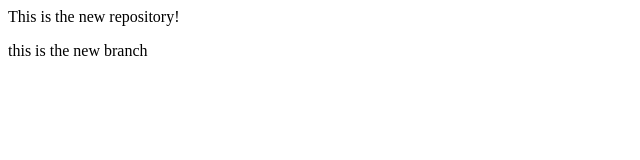
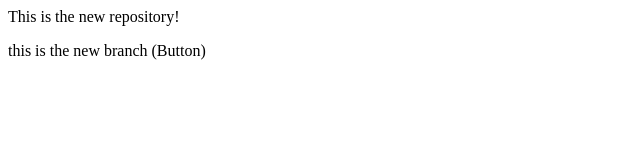
Before and after one commit to NikhilPatil2410-goal/localrepo, a plain HTML site: page index.html in a window 1280 px wide. Shown: the full height of the page, 0-640 px from the left. Drawn offline with Linux system fonts and the light colour scheme.

Commit message:
Add button

```diff
--- a/index.html
+++ b/index.html
@@ -1,2 +1,2 @@
 <p>This is the new repository!</p>
-<p> this is the new branch</p>
+<p> this is the new branch (Button)</p>
```
